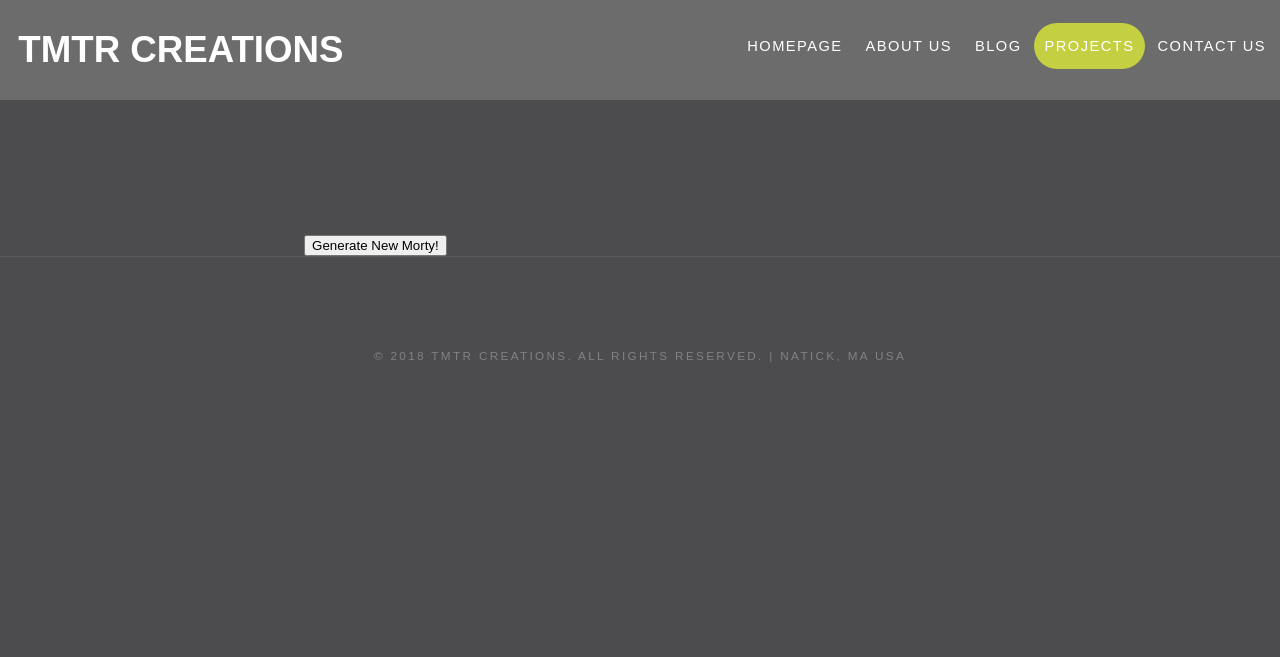
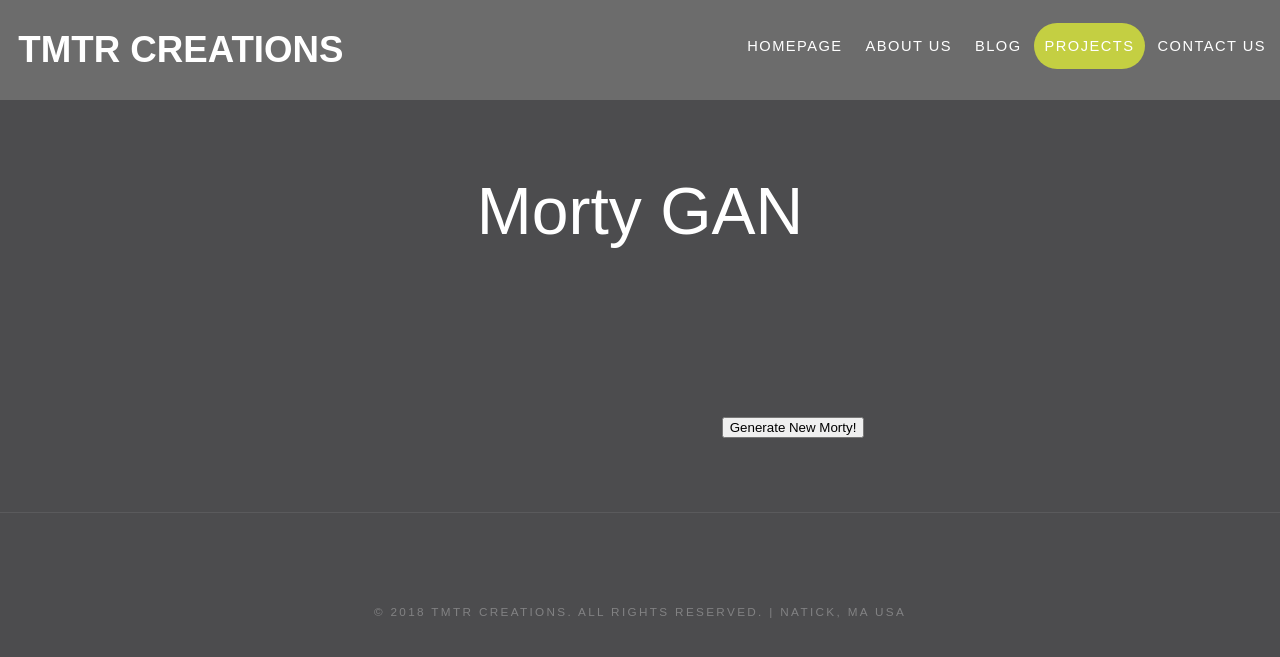
Before and after one commit to tmtrcreations/tmtrcreations.github.io, a Jekyll site: the page built from projects/MortyGAN.html, in a window 1280 px wide. Shown: the top 657 px of the page. Built offline with Jekyll 4.4.1, drawn with Linux system fonts in a browser that asks for light colours.

Commit message:
Fixed alignment

```diff
--- a/projects/MortyGAN.html
+++ b/projects/MortyGAN.html
@@ -39,7 +39,12 @@ title: Morty GAN
 
 </script>
 
-<div>
-    <canvas></canvas>
-    <button onclick="genImage()" type="button">Generate New Morty!</button>
+<div id="header-featured">
+    <div id="banner-wrapper">
+        <div id="banner" class="container">
+            <h2>Morty GAN</h2>
+            <canvas></canvas>
+            <button onclick="genImage()" type="button">Generate New Morty!</button>
+        </div>
+    </div>
 </div>
```
